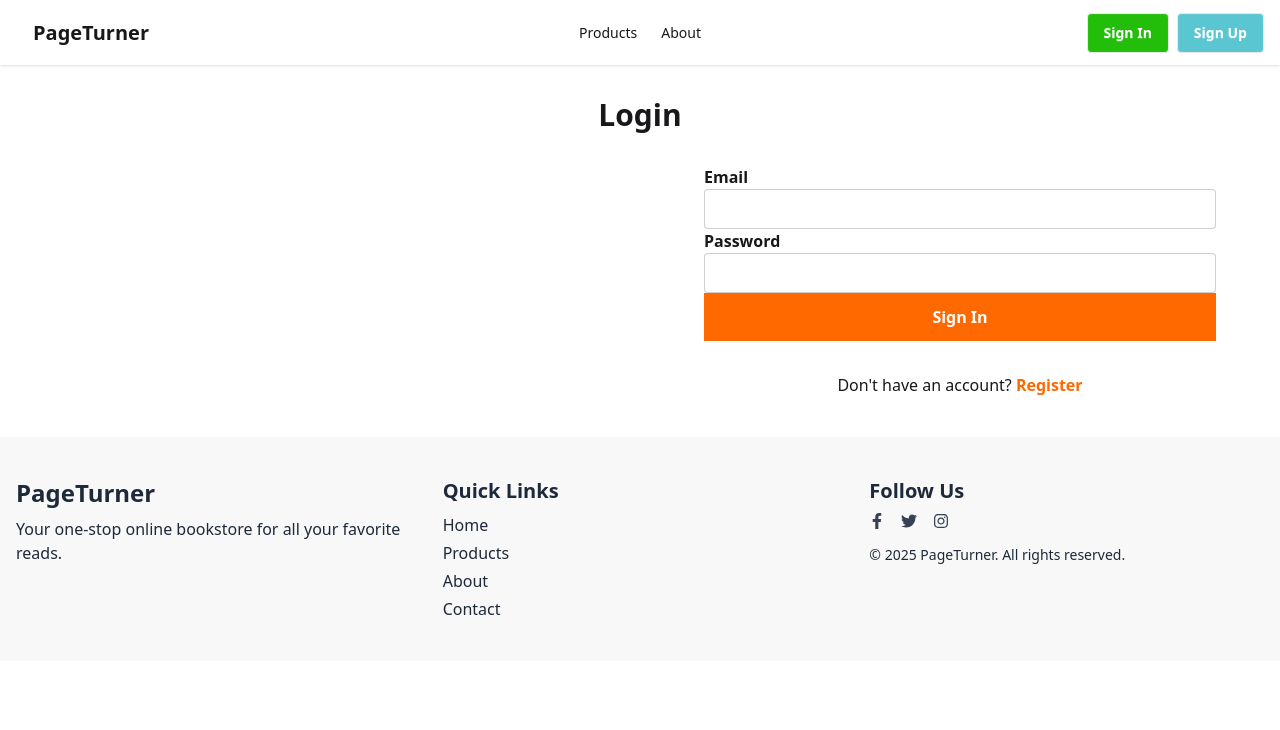
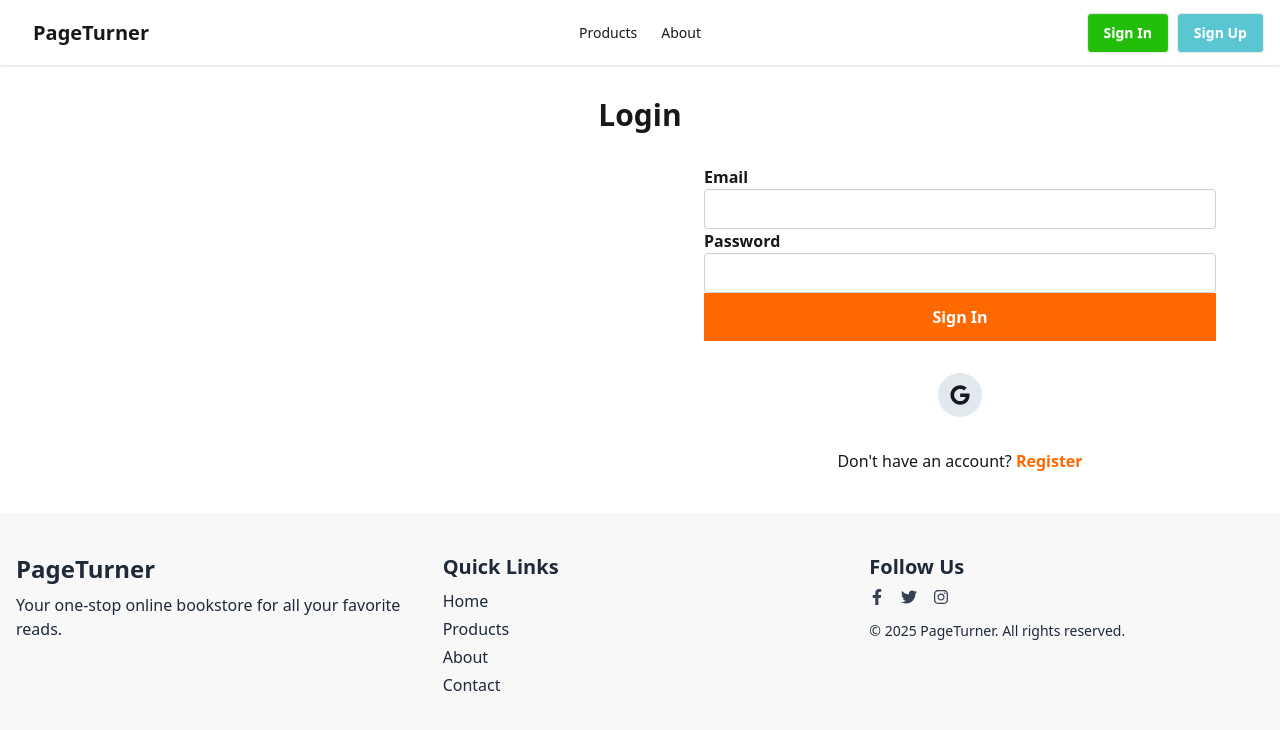
Before and after one commit to mehediakash01/next-project, a Next.js app: page /Login in a window 1280 px wide. Shown: the top 730 px of the page. Built offline with nearby package versions, Linux system fonts and the light colour scheme; no server answers.

Commit message:
login user with google

```diff
--- a/Component/LoginForm.jsx
+++ b/Component/LoginForm.jsx
@@ -4,6 +4,7 @@ import { signIn } from "next-auth/react";
 import Link from "next/link";
 import { useRouter } from "next/navigation"; // Next.js 13+ app router
 import { toast } from "react-hot-toast";
+import SocialLogin from "./SocialLogin";
 
 export default function LoginForm() {
   const [loading, setLoading] = useState(false);
@@ -48,6 +49,7 @@ export default function LoginForm() {
       <button type="submit" className="w-full h-12 bg-orange-500 text-white font-bold">
         {loading ? "Signing in..." : "Sign In"}
       </button>
+      <SocialLogin></SocialLogin>
 
       <p className="text-center">
         Don't have an account?{" "}
--- a/Component/Navbar.jsx
+++ b/Component/Navbar.jsx
@@ -95,7 +95,7 @@ const Navbar = () => {
       <div className="navbar-center hidden lg:flex">
         <ul className="menu menu-horizontal px-1">
           <li>
-            <Link href="/products">Products</Link>
+            <Link href="/product">Products</Link>
           </li>
           <li>
             <Link href="/about">About</Link>
--- a/Component/SocialLogin.jsx
+++ b/Component/SocialLogin.jsx
@@ -1,19 +1,20 @@
 "use client";
 import { signIn } from "next-auth/react";
-
 import { FaGoogle } from "react-icons/fa";
 
 export default function SocialLogin() {
+  const handleGoogleLogin = () => {
+    signIn("google", { callbackUrl: "/" }); // redirect to home after success
+  };
+
   return (
     <div className="flex justify-center gap-8">
       <button
-        onClick={() => signIn("google")}
-        className="bg-slate-200 rounded-full p-3"
+        onClick={handleGoogleLogin}
+        className="bg-slate-200 rounded-full p-3 hover:bg-slate-300 transition"
       >
         <FaGoogle size={20} />
       </button>
-
-
     </div>
   );
 }
```
